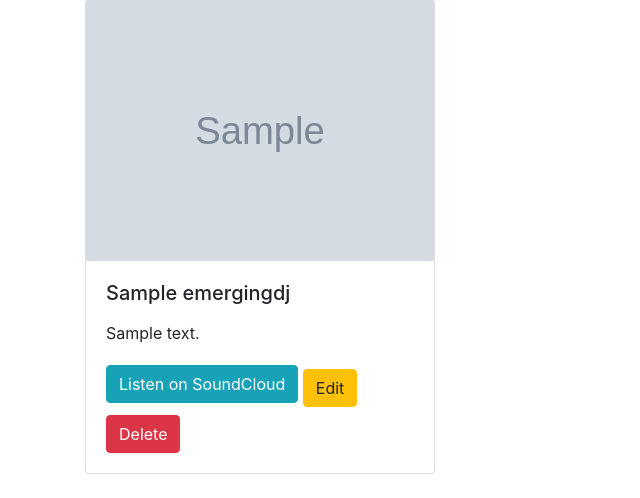
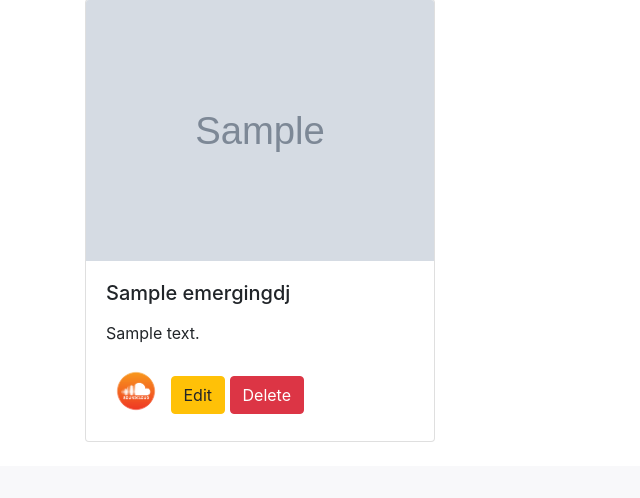
Before and after one commit to ezecodo/TuPrimeraPagina-Angeloni, a Django app: page /list/ in a window 1280 px wide. Shown: the part 465-963 px from the top of the page, without its empty margins (0-640 px from the left). After the commit the page ends 907 px from the top, so only its background shows below. Run offline with Django 4.2, Linux system fonts and the light colour scheme; tables that the repository leaves empty hold one stand-in row (values such as "Sample post"); grey boxes marked "Sample" are stand-in pictures; some libraries are stand-ins or nearby versions.

Commit message:
SoundCLoud icon and toogle function

```diff
--- a/static/css/custom.css
+++ b/static/css/custom.css
@@ -44,3 +44,12 @@ body {
   max-height: 200px; /* altura máxima de la imagen */
   object-fit: cover; /* para recortar la imagen si excede las dimensiones */
 }
+
+.soundcloud-icon {
+  width: 60px;
+  height: 60px;
+}
+
+.soundcloud-icon:focus {
+  outline: none;
+}
--- /dev/null
+++ b/static/js/main.js
@@ -0,0 +1,5 @@
+$(document).ready(function () {
+  $('[data-toggle="tooltip"]').tooltip({
+    delay: { show: -5, hide: 100 }, // show: 0 significa sin retraso al mostrar.
+  });
+});
--- a/web/templates/web/base.html
+++ b/web/templates/web/base.html
@@ -3,11 +3,13 @@
 <!DOCTYPE html>
 <html lang="en">
   <head>
+
     <meta charset="UTF-8" />
     <meta name="viewport" content="width=device-width, initial-scale=1.0" />
     <title>DJs Emergentes</title>
     <link href="{% static 'css/bootstrap.min.css' %}" rel="stylesheet" />
     <link href="{% static 'css/custom.css' %}" rel="stylesheet" />
+
 
   </head>
   <body>
@@ -21,5 +23,8 @@
 
     <div class="container mt-5">{% block content %} {% endblock %}</div>
     <script src="{% static 'js/bootstrap.bundle.min.js' %}"></script>
+
+<script src="{% static 'js/main.js' %}"></script>
+
   </body>
 </html>
--- a/web/templates/web/list_djs.html
+++ b/web/templates/web/list_djs.html
@@ -23,10 +23,13 @@
         <p class="card-text">{{ dj.genre }}</p>
         <p class="card-text">{{ dj.bio }}</p>
         {% if dj.soundcloud_link %}
-        <a href="{{ dj.soundcloud_link }}" target="_blank" class="btn btn-info"
-          >Listen on SoundCloud</a
-        >
+        <a href="{{ dj.soundcloud_link }}" target="_blank" data-toggle="tooltip" title="Escucha a {{ dj.dj_name }} en SoundCloud">
+            <img src="{% static 'images/soundcloud_icon.png' %}" alt="Listen on SoundCloud" class="soundcloud-icon">
+        </a>
+
+        </a>
         {% endif %}
+
         <a href="{% url 'edit_dj' dj.id %}" class="btn btn-warning mt-2"
           >Edit</a
         >
```
Also changed, not shown: media/dj_images/mia.jpg (added), media/dj_images/mia_VbLiuXr.jpg (added), static/images/mia.jpg (added), static/images/soundcloud_icon.png (added), 3 other files.
